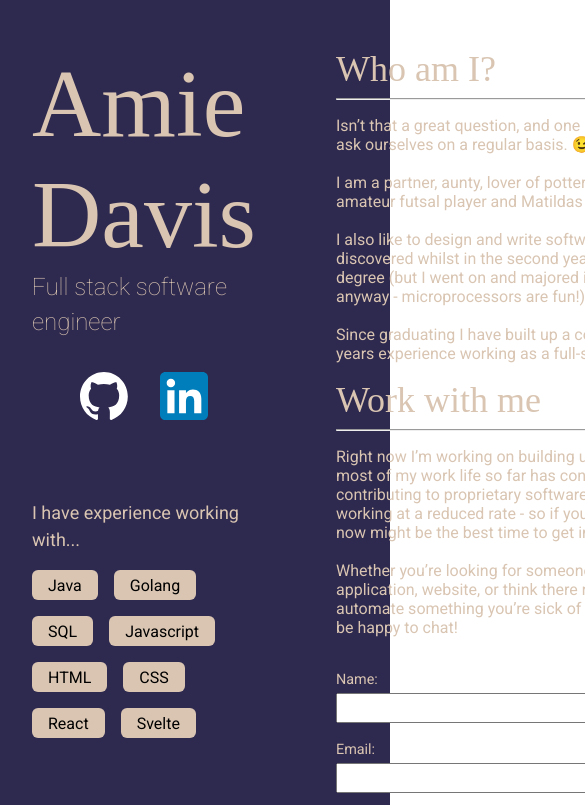
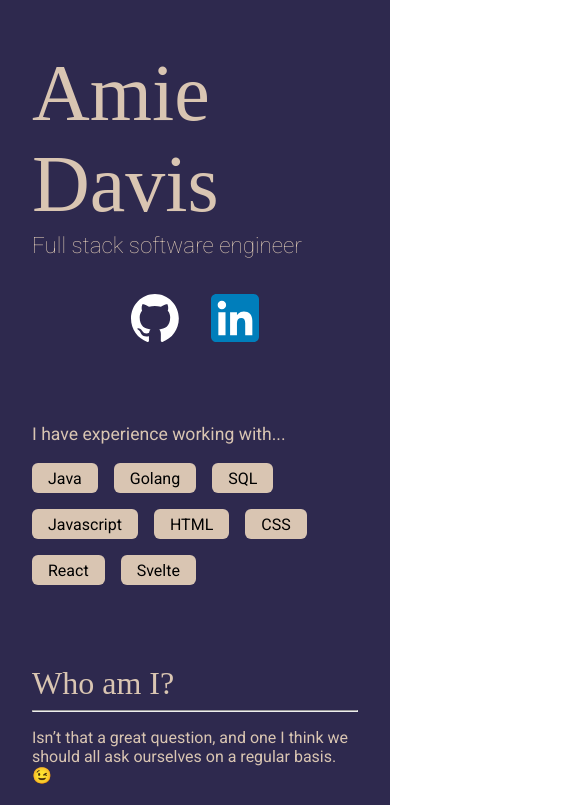
Before and after one commit to amiedavis/portfolio, a SvelteKit app: page / in a window 390 px wide. Shown: the top 805 px of the page, 585 px wide, since content can reach past the window. Built offline with nearby package versions, Linux system fonts and the light colour scheme; a web font is replaced by a local one.

Commit message:
Improve mobile view

```diff
--- a/src/app.css
+++ b/src/app.css
@@ -18,11 +18,11 @@ h1, h2 {
 }
 
 h1 {
-    font-size: 96px;
+    font-size: 5rem;
 }
 
 h2 {
-    font-size: 36px;
+    font-size: 2rem;
 }
 
 h3, h4 {
@@ -34,11 +34,11 @@ h3, h4 {
 }
 
 h3 {
-    font-size: 24px;
+    font-size: 1.4rem;
 }
 
 h4 {
-    font-size: 18px;
+    font-size: 1.1rem;
 }
 
 
--- a/src/components/About.svelte
+++ b/src/components/About.svelte
@@ -76,5 +76,10 @@
         font-size: 0.9rem;
     }
 
+    @media (max-width: 480px) {
+        input, textarea, button {
+            width: 100%;
+        }
+    }
 
 </style>
--- a/src/components/NameSection.svelte
+++ b/src/components/NameSection.svelte
@@ -74,4 +74,9 @@
         padding: 0 1rem;
     }
 
+    @media (max-width: 480px) {
+        div.headline-container {
+            width: 100%;
+        }
+    }
 </style>
--- a/src/routes/+page.svelte
+++ b/src/routes/+page.svelte
@@ -15,4 +15,10 @@
         padding: 3rem 2rem;
         gap: 5rem;
     }
+
+    @media (max-width: 480px) {
+        div.container {
+            flex-direction: column;
+        }
+    }
 </style>
```
